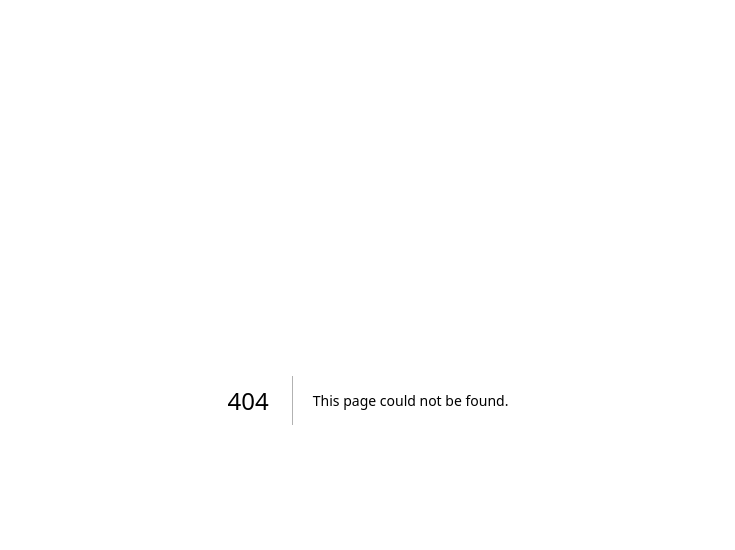
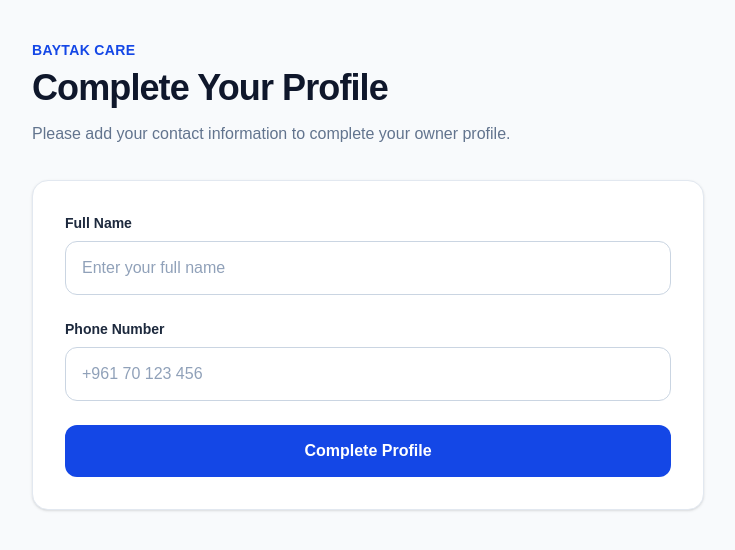
Before and after one commit to rimsal-beep/techtalks-baytak-care, a Next.js app: page /profile/complete in a window 1280 px wide. Before the commit this address had no page. Shown: the top 550 px of the page, without its empty margins (272-1007 px from the left). Built offline with nearby package versions, Linux system fonts and the light colour scheme.

Commit message:
feat(BAY-22): build owner profile completion form

```diff
--- /dev/null
+++ b/app/profile/complete/page.tsx
@@ -0,0 +1,94 @@
+"use client";
+
+import { FormEvent, useState } from "react";
+
+export default function CompleteProfilePage() {
+  const [submitted, setSubmitted] = useState(false);
+
+  function handleSubmit(event: FormEvent<HTMLFormElement>) {
+    event.preventDefault();
+    setSubmitted(true);
+  }
+
+  return (
+    <main className="min-h-screen bg-slate-50 px-6 py-10">
+      <div className="mx-auto max-w-2xl">
+        {/* Header */}
+        <div className="mb-8">
+          <p className="text-sm font-bold uppercase tracking-wide text-blue-700">
+            BAYTAK CARE
+          </p>
+
+          <h1 className="mt-2 text-3xl font-bold tracking-tight text-slate-900 sm:text-4xl">
+            Complete Your Profile
+          </h1>
+
+          <p className="mt-3 text-base leading-7 text-slate-500">
+            Please add your contact information to complete your owner profile.
+          </p>
+        </div>
+
+        {/* Form */}
+        <form
+          onSubmit={handleSubmit}
+          className="rounded-2xl border border-slate-200 bg-white p-6 shadow-sm sm:p-8"
+        >
+          <div className="space-y-6">
+            {/* Full Name */}
+            <div>
+              <label
+                htmlFor="fullName"
+                className="mb-2 block text-sm font-semibold text-slate-800"
+              >
+                Full Name
+              </label>
+
+              <input
+                id="fullName"
+                name="fullName"
+                type="text"
+                required
+                placeholder="Enter your full name"
+                className="w-full rounded-xl border border-slate-300 px-4 py-3.5 text-base text-slate-900 outline-none transition placeholder:text-slate-400 focus:border-blue-600 focus:ring-2 focus:ring-blue-100"
+              />
+            </div>
+
+            {/* Phone Number */}
+            <div>
+              <label
+                htmlFor="phone"
+                className="mb-2 block text-sm font-semibold text-slate-800"
+              >
+                Phone Number
+              </label>
+
+              <input
+                id="phone"
+                name="phone"
+                type="tel"
+                required
+                placeholder="+961 70 123 456"
+                className="w-full rounded-xl border border-slate-300 px-4 py-3.5 text-base text-slate-900 outline-none transition placeholder:text-slate-400 focus:border-blue-600 focus:ring-2 focus:ring-blue-100"
+              />
+            </div>
+
+            {/* Success message */}
+            {submitted && (
+              <div className="rounded-xl border border-green-200 bg-green-50 px-4 py-3 text-sm font-medium text-green-700">
+                Profile information is ready to be saved.
+              </div>
+            )}
+
+            {/* Submit */}
+            <button
+              type="submit"
+              className="w-full rounded-xl bg-blue-700 px-6 py-3.5 text-base font-semibold text-white transition hover:bg-blue-800 focus:outline-none focus:ring-2 focus:ring-blue-200"
+            >
+              Complete Profile
+            </button>
+          </div>
+        </form>
+      </div>
+    </main>
+  );
+}
```
